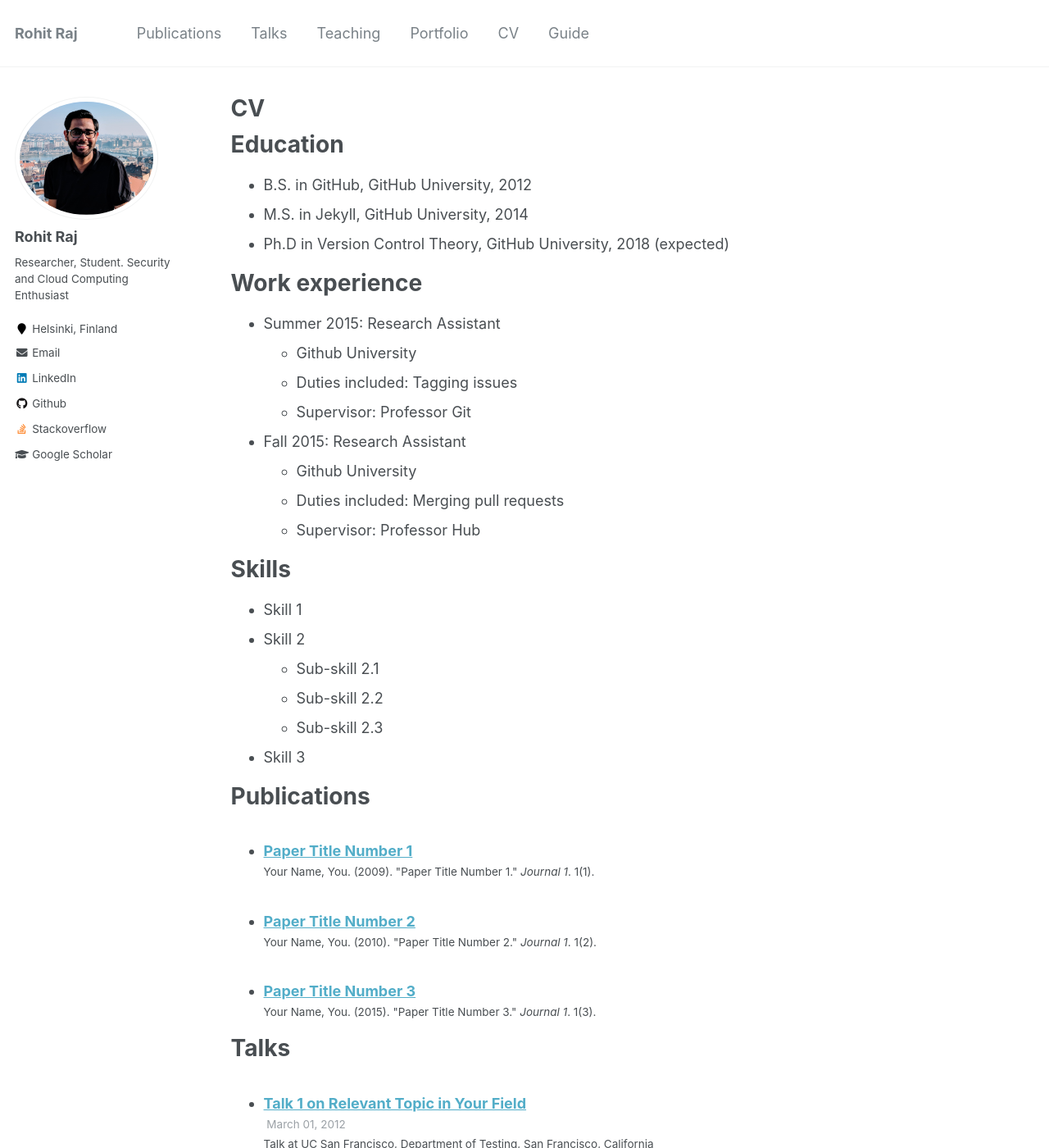
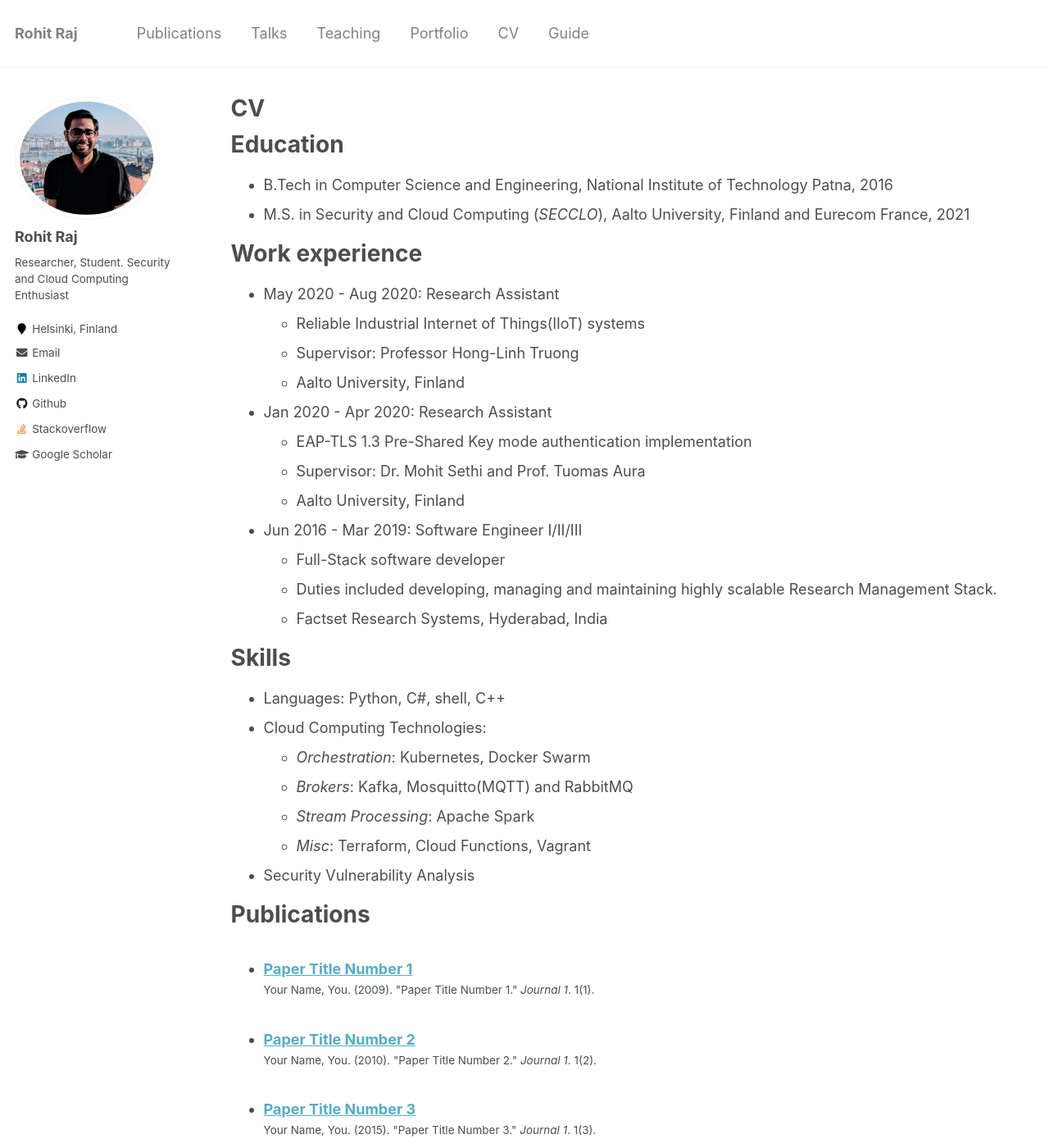
Before and after one commit to rohitshubham/myTestPage, a Jekyll site: the page built from _pages/cv.md, in a window 1280 px wide and 1400 px high. Shown: the whole window at 82% size. Built offline with Jekyll 4.4.1, drawn with Linux system fonts in a browser that asks for light colours.

Commit message:
Added more info

```diff
--- a/_pages/cv.md
+++ b/_pages/cv.md
@@ -11,30 +11,35 @@ redirect_from:
 
 Education
 ======
-* B.S. in GitHub, GitHub University, 2012
-* M.S. in Jekyll, GitHub University, 2014
-* Ph.D in Version Control Theory, GitHub University, 2018 (expected)
+* B.Tech in Computer Science and Engineering, National Institute of Technology Patna, 2016
+* M.S. in Security and Cloud Computing (_SECCLO_), Aalto University, Finland and Eurecom France, 2021
 
 Work experience
 ======
-* Summer 2015: Research Assistant
-  * Github University
-  * Duties included: Tagging issues
-  * Supervisor: Professor Git
+* May 2020 - Aug 2020: Research Assistant
+  * Reliable Industrial Internet of Things(IIoT) systems
+  * Supervisor: Professor Hong-Linh Truong
+  * Aalto University, Finland
 
-* Fall 2015: Research Assistant
-  * Github University
-  * Duties included: Merging pull requests
-  * Supervisor: Professor Hub
+* Jan 2020 - Apr 2020: Research Assistant
+  * EAP-TLS 1.3 Pre-Shared Key mode authentication implementation
+  * Supervisor: Dr. Mohit Sethi and Prof. Tuomas Aura
+  * Aalto University, Finland
+
+* Jun 2016 - Mar 2019: Software Engineer I/II/III
+  * Full-Stack software developer
+  * Duties included developing, managing and maintaining highly scalable Research Management Stack.
+  * Factset Research Systems, Hyderabad, India
 
 Skills
 ======
-* Skill 1
-* Skill 2
-  * Sub-skill 2.1
-  * Sub-skill 2.2
-  * Sub-skill 2.3
-* Skill 3
+* Languages: Python, C#, shell, C++
+* Cloud Computing Technologies:
+  * _Orchestration_: Kubernetes, Docker Swarm
+  * _Brokers_: Kafka, Mosquitto(MQTT) and RabbitMQ
+  * _Stream Processing_: Apache Spark
+  * _Misc_: Terraform, Cloud Functions, Vagrant
+* Security Vulnerability Analysis
 
 Publications
 ======
```
